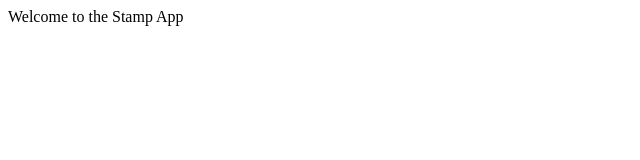
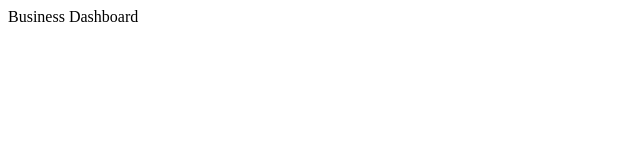
Before and after one commit to djchin123/project-PunchIT, a React (Vite) app: page /business in a window 1280 px wide. Shown: the top 160 px of the page, without its empty margins (0-640 px from the left). Built offline with nearby package versions, Linux system fonts and the light colour scheme.

Commit message:
created basic file structure(customer + business)

```diff
--- a/src/App.tsx
+++ b/src/App.tsx
@@ -1,11 +1,10 @@
-import React from 'react'
+import { useRoutes } from 'react-router-dom'
+import customerRoutes from './routes/customerRoutes'
+import businessRoutes from './routes/businessRoutes'
 
-const Home: React.FC = () => {
-  return (
-    <div className="text-3xl font-bold text-blue-600">
-      Welcome to the Stamp App
-    </div>
-  )
+function App() {
+  const routes = useRoutes([...customerRoutes, ...businessRoutes])
+  return routes
 }
 
-export default Home
+export default App
--- /dev/null
+++ b/src/pages/business/dashboard.tsx
@@ -0,0 +1,5 @@
+const BusinessDashboard = () => {
+  return <div>Business Dashboard</div>
+}
+
+export default BusinessDashboard
--- /dev/null
+++ b/src/pages/customer/home.tsx
@@ -0,0 +1,5 @@
+const CustomerHome = () => {
+    return <div>Customer Home Page</div>
+  }
+
+  export default CustomerHome
--- /dev/null
+++ b/src/routes/businessRoutes.tsx
@@ -0,0 +1,11 @@
+import { RouteObject } from 'react-router-dom'
+import BusinessDashboard from '../pages/business/dashboard'
+
+const businessRoutes: RouteObject[] = [
+  {
+    path: '/business', //nothing connected to this path yet
+    element: <BusinessDashboard />,
+  },
+]
+
+export default businessRoutes
--- /dev/null
+++ b/src/routes/customerRoutes.tsx
@@ -0,0 +1,11 @@
+import { RouteObject } from 'react-router-dom'
+import CustomerHome from '../pages/customer/home'
+
+const customerRoutes: RouteObject[] = [
+  {
+    path: '/', //this is the default path landing page
+    element: <CustomerHome />,
+  },
+]
+
+export default customerRoutes
```
Also changed, not shown: src/pages/customer/auth.tsx (added), src/pages/customer/profile.tsx (added), src/pages/customer/rewards.tsx (added).
